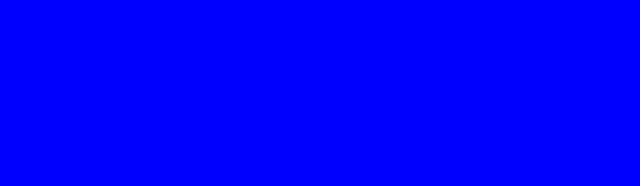
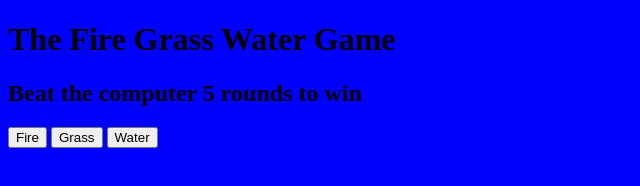
Before and after one commit to Davidt001/fire-grass-water, a plain HTML site: page index.html in a window 1280 px wide. Shown: the whole page, without its empty margins (0-640 px from the left). Drawn offline with Linux system fonts and the light colour scheme.

Commit message:
add basic html

```diff
--- a/index.html
+++ b/index.html
@@ -8,6 +8,15 @@
     <title>Document</title>
 </head>
 <body>
+    <div class="container">
+        <h1>The Fire Grass Water Game</h1>
+        <h2>Beat the computer 5 rounds to win</h2>
+
+        <button class="options">Fire</button>
+        <button class="options">Grass</button>
+        <button class="options">Water</button>
+
+      </div>
 
 
     <script src="assets/js/script.js"></script>
```
